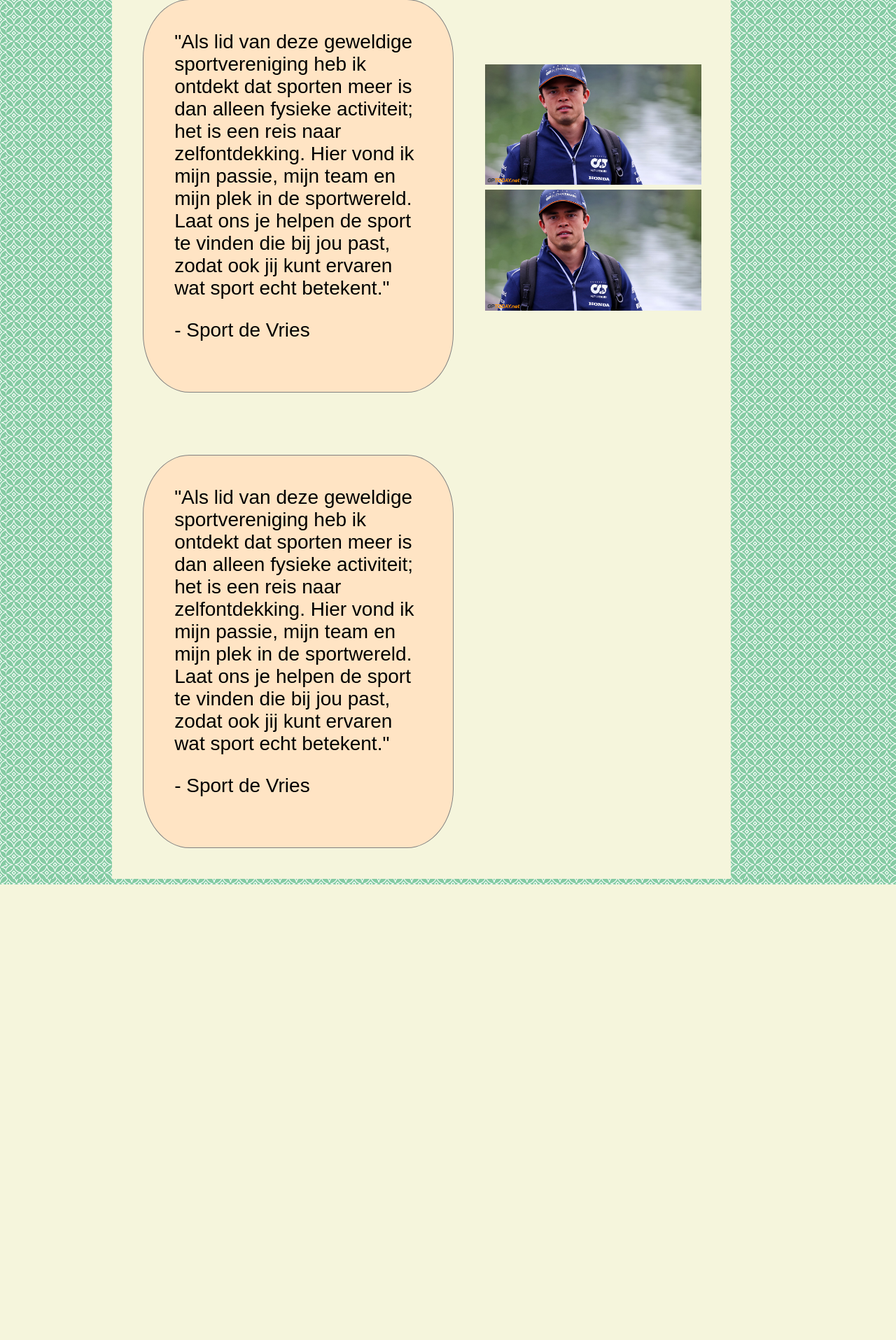
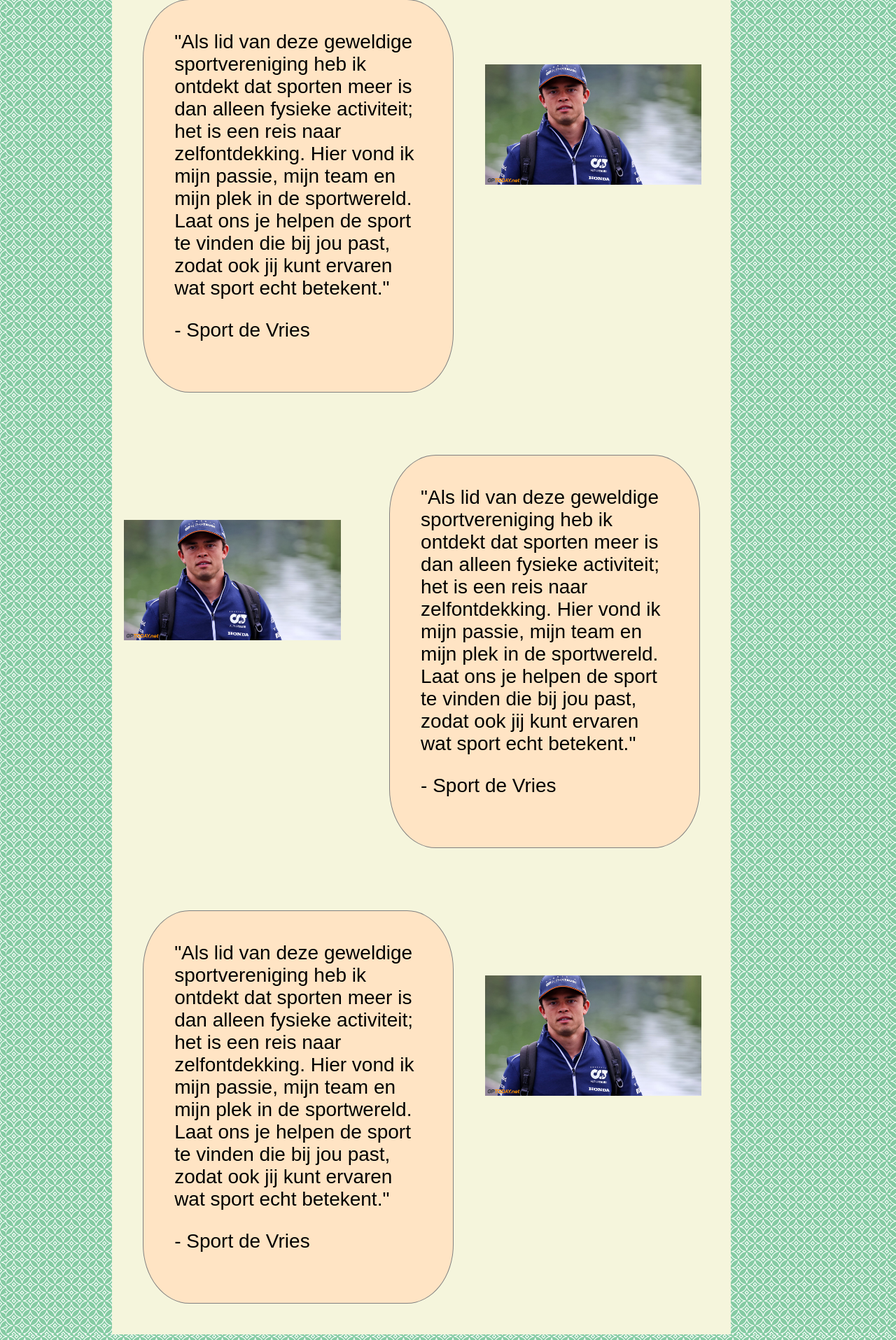
Before and after one commit to H3LL0U/Flask_school_project, a Flask app: page / in a window 1280 px wide. Shown: the part 243-2158 px from the top of the page at 70% size. Before the commit the page ends 1507 px from the top, so only its background shows below. Run offline with Flask 3, Linux system fonts and the light colour scheme.

Commit message:
lock on the sidebuttons added, figured out on how to make images stay next to a sub-article

```diff
--- a/static/scripts/navigation-bahaviour.js
+++ b/static/scripts/navigation-bahaviour.js
@@ -38,15 +38,21 @@
         return;
     }
 */
+document.getElementById("close-navigation").onclick = function(){
+    const nav = document.getElementsByClassName("navigation");
+    var default_val = '1s'
+    console.log(nav[0].style.transitionDuration)
+    if (nav[0].style.transitionDuration === default_val){
+        this.innerHTML = ">";
 
-
-
-
-
-
-
-
-
-
-
+        nav[0].style.transitionDuration = "9999999999999s";
+        this.style.backgroundColor = "black";
+        console.log("???!!!!!@@##@#")
+    }
+    else{
+        console.log("??dsada?!!!")
+        this.style.backgroundColor = "grey";
+        this.innerHTML = "<";
+        nav[0].style.transition = default_val;
+    }
 }
--- a/static/sport.css
+++ b/static/sport.css
@@ -109,7 +109,7 @@ div.bar{
     background-color: pink;
     right: -20%;
     z-index: 11;
-    transition:  1s;
+
     transition: 1s;
 
 }
--- a/templates/sport_main.html
+++ b/templates/sport_main.html
@@ -35,7 +35,7 @@
 
     <div class="article" style="margin-top: 15%; margin-left: 12%;">
 
-        <div >
+        <div style="height: auto;  display:inline-block" >
             <div class="sub-article" style="margin: 5%;">
                 "Als lid van deze geweldige sportvereniging heb ik ontdekt dat sporten meer is dan alleen fysieke activiteit;
                 het is een reis naar zelfontdekking. Hier vond ik mijn passie, mijn team en mijn plek in de sportwereld.
@@ -47,15 +47,31 @@
         </div>
 
 
-    <div style="width: 100%; position: relative;;">
-        <div class="sub-article" style="margin: 5%;">
+    <div style="height: auto; display:inline-block">
+        <img src="{{ url_for('static', filename='afbeeldingen/de_vries.jpg')}}" alt="no image" style= "width:35%; margin-top: 15.5%; padding-left:2%">
+        <div class="sub-article" style="margin: 5%; float:right">
         "Als lid van deze geweldige sportvereniging heb ik ontdekt dat sporten meer is dan alleen fysieke activiteit;
         het is een reis naar zelfontdekking. Hier vond ik mijn passie, mijn team en mijn plek in de sportwereld.
          Laat ons je helpen de sport te vinden die bij jou past, zodat ook jij kunt ervaren wat sport echt betekent."
         <p>- Sport de Vries</p>
         </div>
 
-        <img src="{{ url_for('static', filename='afbeeldingen/de_vries.jpg')}}" alt="no image" width="35%">
+
+    <div style="height: auto;  display:inline-block" >
+        <div class="sub-article" style="margin: 5%;">
+            "Als lid van deze geweldige sportvereniging heb ik ontdekt dat sporten meer is dan alleen fysieke activiteit;
+            het is een reis naar zelfontdekking. Hier vond ik mijn passie, mijn team en mijn plek in de sportwereld.
+            Laat ons je helpen de sport te vinden die bij jou past, zodat ook jij kunt ervaren wat sport echt betekent."
+            <p>- Sport de Vries</p>
+
+        </div>
+        <img src="{{url_for('static', filename ='afbeeldingen/de_vries.jpg') }}" alt="no image" style="width: 35%; margin-top: 15.5%;">
+    </div>
+
+
+
+
+
 
     </div>
 
```
